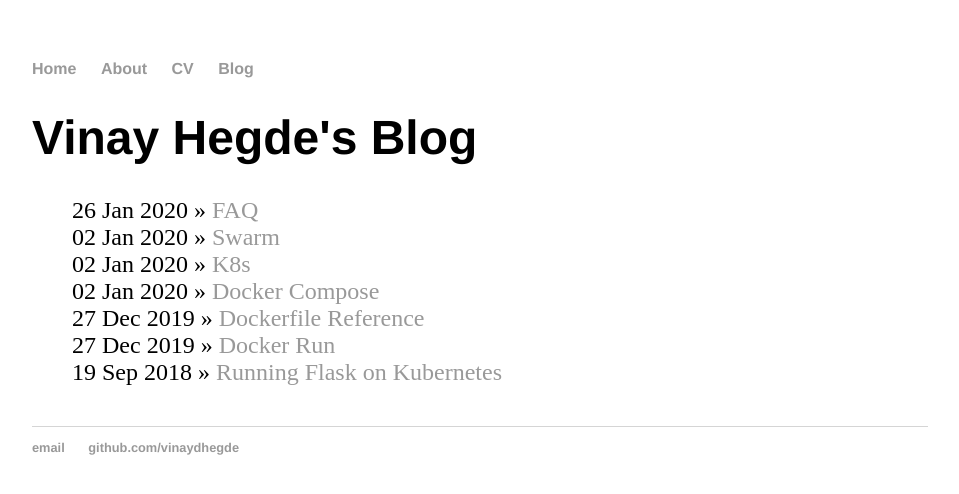
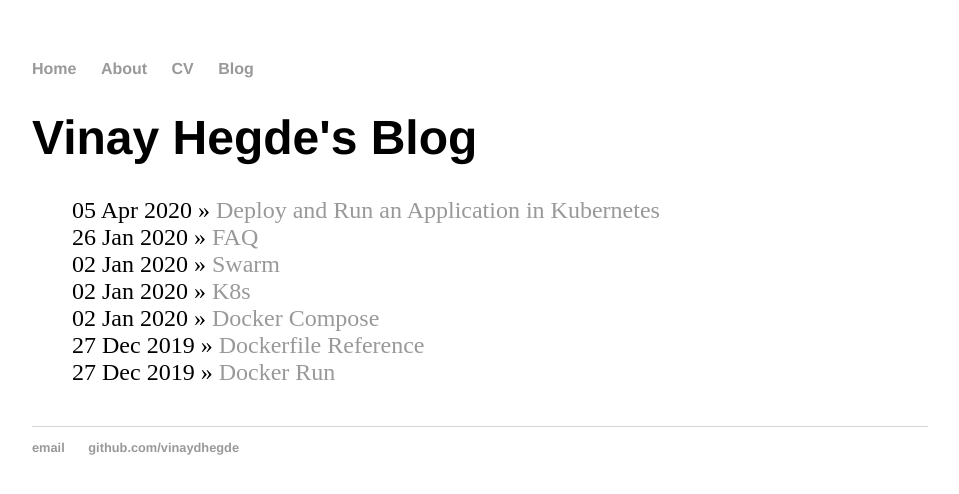
Before and after one commit to vinaydhegde/vinaydhegde.github.io, a Jekyll site: the page built from blog/index.html, in a window 1280 px wide. Shown: the top 494 px of the page, without its empty margins (160-1119 px from the left). Built offline with Jekyll 4.4.1, drawn with Linux system fonts in a browser that asks for light colours; some of the changed lines change nothing that is shown.

Commit message:
Update 2020-04-05-Deploy and run an application in Kubernetes.md

```diff
--- a/_posts/2020-04-05-Deploy and run an application in Kubernetes.md
+++ b/_posts/2020-04-05-Deploy and run an application in Kubernetes.md
@@ -1,18 +1,7 @@
 ---
-title: Running Flask on Kubernetes
-layout: blog
-share: true
-toc: true
-permalink: running-flask-on-kubernetes
-type: blog
-author: Michael Herman
-lastname: herman
-description: The following is a step-by-step walkthrough of how to deploy a Flask-based microservice (along with Postgres and Vue.js) to a Kubernetes cluster.
-keywords: "kubernetes, flask, docker, python, minikube, vue, container orchestration"
-image: assets/img/blog/flask-kubernetes/running_flask_kubernetes.png
-image_alt: python and kubernetes
-blurb: The following is a step-by-step walkthrough of how to deploy a Flask-based microservice (along with Postgres and Vue.js) to a Kubernetes cluster.
-date: 2018-09-19
+layout: post
+title: "Deploy and Run an Application in Kubernetes"
+date: 2020-04-05
 ---
 
 In this post, we'll first take a look at Kubernetes and container orchestration in general and then we'll walk through a step-by-step tutorial that details how to deploy a Flask-based microservice (along with Postgres and Vue.js) to a Kubernetes cluster.
@@ -22,11 +11,11 @@ Review the [Microservices with Docker, Flask, and React](http://testdriven.io/)
 
 Dependencies:
 
-- Kubernetes v1.10
-- Minikube v0.28.2
-- Kubectl v1.11
-- Docker v18.06.1-ce
-- Docker-Compose v1.22.0
+- Kubernetes v1.15.0
+- Kubectl v1.16.0
+- Minikube v1.2.0
+- Docker v19.03.8
+- Docker-Compose v1.17.1
 
 {% if page.toc %}
   {% include toc.html %}
```
